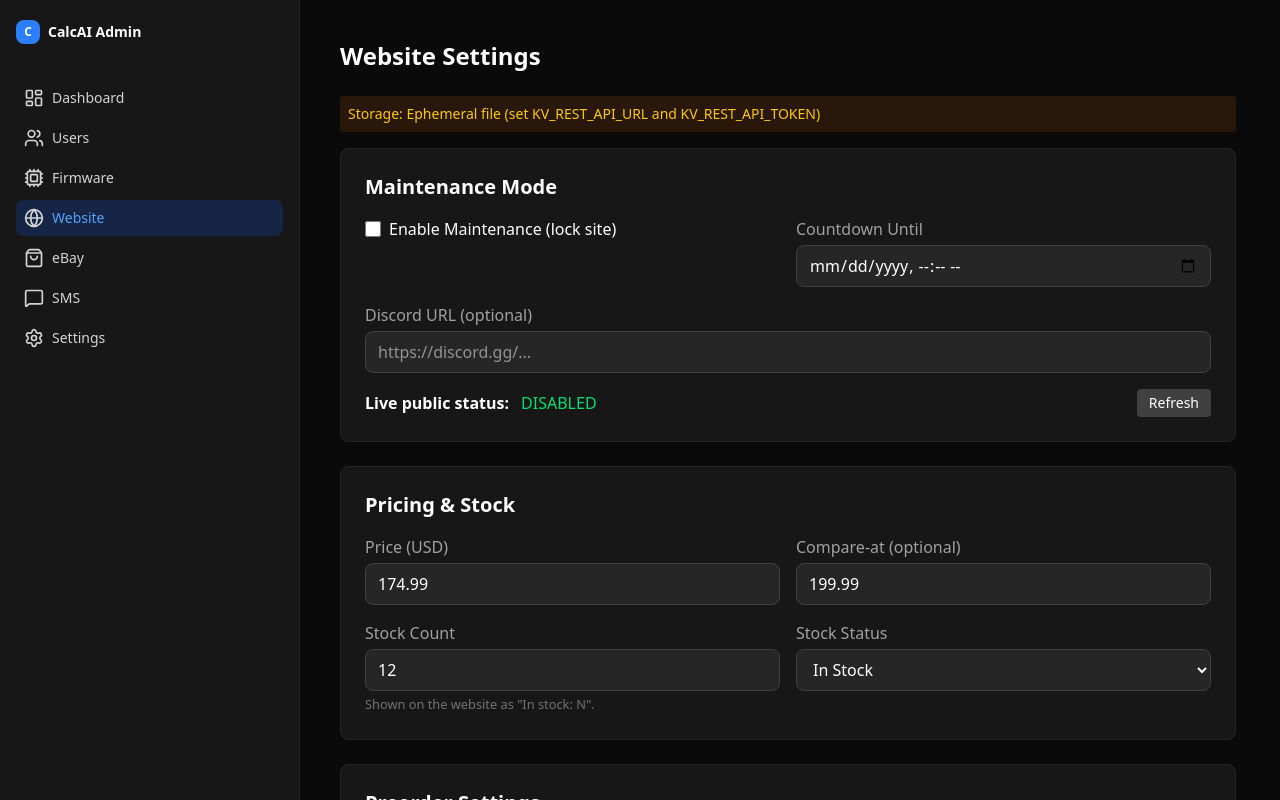
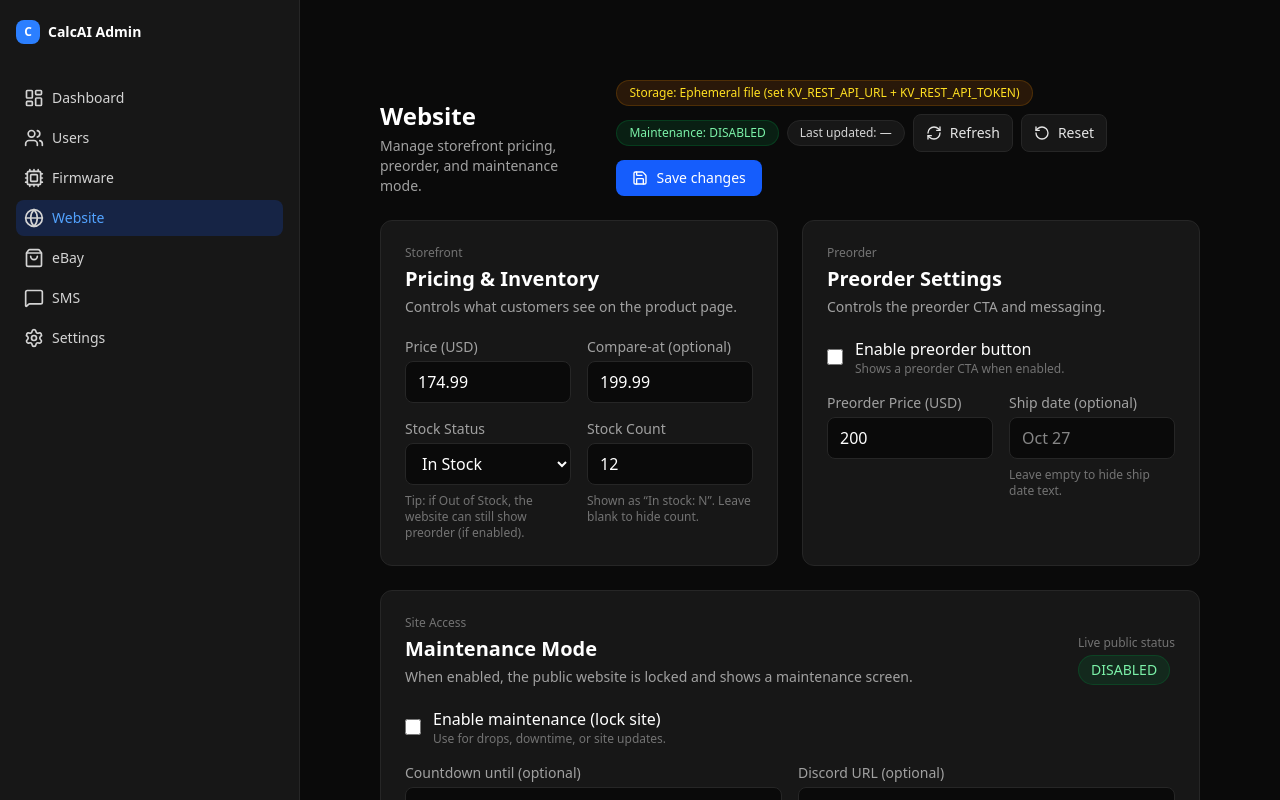
Before and after one commit to ceeazer1/calcai-management-dashboard, a Next.js app: page /website in a window 1280 px wide. Built offline with nearby package versions, Linux system fonts and the light colour scheme.

Commit message:
Dashboard: tidy Website settings layout

```diff
--- a/src/app/website/page.tsx
+++ b/src/app/website/page.tsx
@@ -1,6 +1,7 @@
 "use client";
 
 import { useState, useEffect } from "react";
+import { RefreshCw, RotateCcw, Save } from "lucide-react";
 
 interface MaintenanceSettings {
   enabled: boolean;
@@ -17,6 +18,7 @@ interface WebsiteSettings {
   preorderPrice: number | null;
   preorderShipDate: string;
   maintenance: MaintenanceSettings;
+  lastUpdated?: number;
   storage?: string;
 }
 
@@ -55,6 +57,7 @@ export default function WebsitePage() {
   const [maintenanceUntil, setMaintenanceUntil] = useState("");
   const [maintenanceDiscordUrl, setMaintenanceDiscordUrl] = useState("");
   const [storage, setStorage] = useState("");
+  const [lastUpdated, setLastUpdated] = useState<number>(0);
   const [saving, setSaving] = useState(false);
   const [liveStatus, setLiveStatus] = useState<string>("loading…");
   const [alert, setAlert] = useState<{ msg: string; type: "success" | "error" } | null>(null);
@@ -80,6 +83,7 @@ export default function WebsitePage() {
       setMaintenanceUntil(isoToLocalInput(j.maintenance?.until || ""));
       setMaintenanceDiscordUrl(j.maintenance?.discordUrl || "");
       setStorage(j.storage || "");
+      setLastUpdated(Number(j.lastUpdated || 0) || 0);
       refreshLive();
     } catch {
       showAlert("Failed to load settings", "error");
@@ -125,6 +129,7 @@ export default function WebsitePage() {
       if (!r.ok) throw new Error(j.error || "Save failed");
       showAlert("Saved successfully!", "success");
       if (j.storage) setStorage(j.storage);
+      if (j.settings?.lastUpdated) setLastUpdated(Number(j.settings.lastUpdated) || 0);
       refreshLive();
     } catch (e: unknown) {
       const msg = e instanceof Error ? e.message : "Save failed";
@@ -138,9 +143,75 @@ export default function WebsitePage() {
     loadSettings();
   }, []);
 
+  const storageLabel =
+    storage === "kv"
+      ? "Vercel KV (durable)"
+      : storage
+        ? "Ephemeral file (set KV_REST_API_URL + KV_REST_API_TOKEN)"
+        : "";
+
+  const liveEnabled = liveStatus.toUpperCase().includes("ENABLED");
+  const lastUpdatedLabel =
+    lastUpdated && Number.isFinite(lastUpdated) ? new Date(lastUpdated).toLocaleString() : "—";
+
   return (
-    <div className="max-w-4xl">
-      <h1 className="text-2xl font-bold text-white mb-6">Website Settings</h1>
+    <div className="p-6 md:p-10">
+      <div className="flex flex-col md:flex-row md:items-end md:justify-between gap-4 mb-6">
+        <div>
+          <h1 className="text-2xl font-bold text-white">Website</h1>
+          <p className="text-sm text-neutral-400 mt-1">Manage storefront pricing, preorder, and maintenance mode.</p>
+        </div>
+        <div className="flex flex-wrap items-center gap-2">
+          {storageLabel ? (
+            <span
+              className={`px-3 py-1 rounded-full text-xs border ${
+                storage === "kv"
+                  ? "bg-green-900/30 text-green-300 border-green-700/30"
+                  : "bg-yellow-900/30 text-yellow-300 border-yellow-700/30"
+              }`}
+              title="Storage backend for website settings"
+            >
+              Storage: {storageLabel}
+            </span>
+          ) : null}
+          <span
+            className={`px-3 py-1 rounded-full text-xs border ${
+              liveEnabled ? "bg-red-900/30 text-red-300 border-red-700/30" : "bg-green-900/30 text-green-300 border-green-700/30"
+            }`}
+            title="Public maintenance status"
+          >
+            Maintenance: {liveEnabled ? "ENABLED" : "DISABLED"}
+          </span>
+          <span className="px-3 py-1 rounded-full text-xs border bg-neutral-900 text-neutral-300 border-neutral-800">
+            Last updated: {lastUpdatedLabel}
+          </span>
+
+          <button
+            onClick={refreshLive}
+            className="inline-flex items-center gap-2 px-3 py-2 bg-neutral-900 border border-neutral-800 rounded-lg hover:bg-neutral-800 transition-colors text-sm text-neutral-200"
+            title="Refresh public status"
+          >
+            <RefreshCw className="h-4 w-4" />
+            Refresh
+          </button>
+          <button
+            onClick={loadSettings}
+            className="inline-flex items-center gap-2 px-3 py-2 bg-neutral-900 border border-neutral-800 rounded-lg hover:bg-neutral-800 transition-colors text-sm text-neutral-200"
+            title="Reload settings (discard unsaved changes)"
+          >
+            <RotateCcw className="h-4 w-4" />
+            Reset
+          </button>
+          <button
+            onClick={saveSettings}
+            disabled={saving}
+            className="inline-flex items-center gap-2 px-4 py-2 bg-blue-600 hover:bg-blue-500 disabled:opacity-60 rounded-lg text-sm font-medium text-white transition-colors"
+          >
+            <Save className="h-4 w-4" />
+            {saving ? "Saving…" : "Save changes"}
+          </button>
+        </div>
+      </div>
 
       {alert && (
         <div className={`mb-4 p-3 rounded-lg ${alert.type === "error" ? "bg-red-900/50 text-red-300" : "bg-green-900/50 text-green-300"}`}>
@@ -148,92 +219,177 @@ export default function WebsitePage() {
         </div>
       )}
 
-      {storage && (
-        <div className={`mb-4 p-2 rounded text-sm ${storage === "kv" ? "bg-green-900/30 text-green-400" : "bg-yellow-900/30 text-yellow-400"}`}>
-          Storage: {storage === "kv" ? "Vercel KV (durable)" : "Ephemeral file (set KV_REST_API_URL and KV_REST_API_TOKEN)"}
-        </div>
-      )}
+      <div className="grid grid-cols-1 lg:grid-cols-2 gap-6">
+        {/* Storefront */}
+        <div className="bg-neutral-900 rounded-xl p-6 border border-neutral-800">
+          <div className="mb-1 text-xs text-neutral-500">Storefront</div>
+          <h2 className="text-xl font-semibold text-white mb-1">Pricing & Inventory</h2>
+          <p className="text-sm text-neutral-400 mb-5">
+            Controls what customers see on the product page.
+          </p>
 
-      {/* Maintenance Mode */}
-      <div className="bg-neutral-900 rounded-lg p-6 border border-neutral-800 mb-6">
-        <h2 className="text-xl font-semibold text-white mb-4">Maintenance Mode</h2>
           <div className="grid grid-cols-1 md:grid-cols-2 gap-4">
             <div>
-            <label className="flex items-center gap-2 text-white">
-              <input type="checkbox" checked={maintenanceEnabled} onChange={(e) => setMaintenanceEnabled(e.target.checked)} className="w-4 h-4" />
-              Enable Maintenance (lock site)
-            </label>
+              <label className="block text-neutral-400 mb-1 text-sm">Price (USD)</label>
+              <input
+                type="number"
+                step="0.01"
+                min="0"
+                value={price}
+                onChange={(e) => setPrice(e.target.value)}
+                placeholder="174.99"
+                className="w-full bg-neutral-950 border border-neutral-800 rounded-lg px-3 py-2 text-white focus:outline-none focus:border-blue-500"
+              />
             </div>
             <div>
-            <label className="block text-neutral-400 mb-1">Countdown Until</label>
-            <input type="datetime-local" value={maintenanceUntil} onChange={(e) => setMaintenanceUntil(e.target.value)} className="w-full bg-neutral-800 border border-neutral-700 rounded-lg px-3 py-2 text-white" />
-          </div>
-          <div className="md:col-span-2">
-            <label className="block text-neutral-400 mb-1">Discord URL (optional)</label>
-            <input type="url" value={maintenanceDiscordUrl} onChange={(e) => setMaintenanceDiscordUrl(e.target.value)} placeholder="https://discord.gg/..." className="w-full bg-neutral-800 border border-neutral-700 rounded-lg px-3 py-2 text-white" />
-          </div>
-        </div>
-        <div className="mt-4 flex items-center gap-3">
-          <strong className="text-white">Live public status:</strong>
-          <span className={liveStatus.includes("ENABLED") ? "text-red-400" : "text-green-400"}>{liveStatus}</span>
-          <button onClick={refreshLive} className="bg-neutral-700 hover:bg-neutral-600 px-3 py-1 rounded text-white text-sm ml-auto">
-            Refresh
-          </button>
-        </div>
+              <label className="block text-neutral-400 mb-1 text-sm">Compare-at (optional)</label>
+              <input
+                type="number"
+                step="0.01"
+                min="0"
+                value={compareAt}
+                onChange={(e) => setCompareAt(e.target.value)}
+                placeholder="199.99"
+                className="w-full bg-neutral-950 border border-neutral-800 rounded-lg px-3 py-2 text-white focus:outline-none focus:border-blue-500"
+              />
             </div>
 
-      {/* Pricing & Stock */}
-      <div className="bg-neutral-900 rounded-lg p-6 border border-neutral-800 mb-6">
-        <h2 className="text-xl font-semibold text-white mb-4">Pricing & Stock</h2>
-        <div className="grid grid-cols-1 md:grid-cols-2 gap-4">
             <div>
-            <label className="block text-neutral-400 mb-1">Price (USD)</label>
-            <input type="number" step="0.01" min="0" value={price} onChange={(e) => setPrice(e.target.value)} placeholder="174.99" className="w-full bg-neutral-800 border border-neutral-700 rounded-lg px-3 py-2 text-white" />
-          </div>
-          <div>
-            <label className="block text-neutral-400 mb-1">Compare-at (optional)</label>
-            <input type="number" step="0.01" min="0" value={compareAt} onChange={(e) => setCompareAt(e.target.value)} placeholder="199.99" className="w-full bg-neutral-800 border border-neutral-700 rounded-lg px-3 py-2 text-white" />
-          </div>
-          <div>
-            <label className="block text-neutral-400 mb-1">Stock Count</label>
-            <input type="number" step="1" min="0" value={stockCount} onChange={(e) => setStockCount(e.target.value)} placeholder="12" className="w-full bg-neutral-800 border border-neutral-700 rounded-lg px-3 py-2 text-white" />
-            <small className="text-neutral-500">Shown on the website as &quot;In stock: N&quot;.</small>
-          </div>
-          <div>
-            <label className="block text-neutral-400 mb-1">Stock Status</label>
-            <select value={inStock ? "true" : "false"} onChange={(e) => setInStock(e.target.value === "true")} className="w-full bg-neutral-800 border border-neutral-700 rounded-lg px-3 py-2 text-white">
+              <label className="block text-neutral-400 mb-1 text-sm">Stock Status</label>
+              <select
+                value={inStock ? "true" : "false"}
+                onChange={(e) => setInStock(e.target.value === "true")}
+                className="w-full bg-neutral-950 border border-neutral-800 rounded-lg px-3 py-2 text-white focus:outline-none focus:border-blue-500"
+              >
                 <option value="true">In Stock</option>
                 <option value="false">Out of Stock</option>
               </select>
+              <div className="text-xs text-neutral-500 mt-2">
+                Tip: if Out of Stock, the website can still show preorder (if enabled).
+              </div>
+            </div>
+            <div>
+              <label className="block text-neutral-400 mb-1 text-sm">Stock Count</label>
+              <input
+                type="number"
+                step="1"
+                min="0"
+                value={stockCount}
+                onChange={(e) => setStockCount(e.target.value)}
+                placeholder="12"
+                className="w-full bg-neutral-950 border border-neutral-800 rounded-lg px-3 py-2 text-white focus:outline-none focus:border-blue-500"
+              />
+              <div className="text-xs text-neutral-500 mt-2">Shown as “In stock: N”. Leave blank to hide count.</div>
             </div>
           </div>
         </div>
 
         {/* Preorder */}
-      <div className="bg-neutral-900 rounded-lg p-6 border border-neutral-800 mb-6">
-        <h2 className="text-xl font-semibold text-white mb-4">Preorder Settings</h2>
+        <div className="bg-neutral-900 rounded-xl p-6 border border-neutral-800">
+          <div className="mb-1 text-xs text-neutral-500">Preorder</div>
+          <h2 className="text-xl font-semibold text-white mb-1">Preorder Settings</h2>
+          <p className="text-sm text-neutral-400 mb-5">Controls the preorder CTA and messaging.</p>
+
           <div className="grid grid-cols-1 md:grid-cols-2 gap-4">
+            <div className="md:col-span-2">
+              <label className="flex items-center gap-3 text-white">
+                <input
+                  type="checkbox"
+                  checked={preorderEnabled}
+                  onChange={(e) => setPreorderEnabled(e.target.checked)}
+                  className="w-4 h-4"
+                />
                 <div>
-            <label className="flex items-center gap-2 text-white">
-              <input type="checkbox" checked={preorderEnabled} onChange={(e) => setPreorderEnabled(e.target.checked)} className="w-4 h-4" />
-              Enable Preorder Button
+                  <div className="font-medium">Enable preorder button</div>
+                  <div className="text-xs text-neutral-500">Shows a preorder CTA when enabled.</div>
+                </div>
               </label>
             </div>
             <div>
-            <label className="block text-neutral-400 mb-1">Preorder Price (USD)</label>
-            <input type="number" step="0.01" min="0" value={preorderPrice} onChange={(e) => setPreorderPrice(e.target.value)} placeholder="200.00" className="w-full bg-neutral-800 border border-neutral-700 rounded-lg px-3 py-2 text-white" />
+              <label className="block text-neutral-400 mb-1 text-sm">Preorder Price (USD)</label>
+              <input
+                type="number"
+                step="0.01"
+                min="0"
+                value={preorderPrice}
+                onChange={(e) => setPreorderPrice(e.target.value)}
+                placeholder="200.00"
+                className="w-full bg-neutral-950 border border-neutral-800 rounded-lg px-3 py-2 text-white focus:outline-none focus:border-blue-500"
+              />
             </div>
-          <div className="md:col-span-2">
-            <label className="block text-neutral-400 mb-1">Preorder Ship Date (optional)</label>
-            <input type="text" value={preorderShipDate} onChange={(e) => setPreorderShipDate(e.target.value)} placeholder="Oct 27" className="w-full bg-neutral-800 border border-neutral-700 rounded-lg px-3 py-2 text-white" />
-            <small className="text-neutral-500">Leave empty to hide ship date text.</small>
+            <div>
+              <label className="block text-neutral-400 mb-1 text-sm">Ship date (optional)</label>
+              <input
+                type="text"
+                value={preorderShipDate}
+                onChange={(e) => setPreorderShipDate(e.target.value)}
+                placeholder="Oct 27"
+                className="w-full bg-neutral-950 border border-neutral-800 rounded-lg px-3 py-2 text-white focus:outline-none focus:border-blue-500"
+              />
+              <div className="text-xs text-neutral-500 mt-2">Leave empty to hide ship date text.</div>
             </div>
           </div>
         </div>
 
-      <button onClick={saveSettings} disabled={saving} className="bg-blue-600 hover:bg-blue-700 disabled:opacity-50 px-6 py-3 rounded-lg text-white font-semibold">
-        {saving ? "Saving…" : "Save Changes"}
-      </button>
+        {/* Maintenance */}
+        <div className="bg-neutral-900 rounded-xl p-6 border border-neutral-800 lg:col-span-2">
+          <div className="mb-1 text-xs text-neutral-500">Site Access</div>
+          <div className="flex flex-col md:flex-row md:items-start md:justify-between gap-4 mb-5">
+            <div>
+              <h2 className="text-xl font-semibold text-white mb-1">Maintenance Mode</h2>
+              <p className="text-sm text-neutral-400">
+                When enabled, the public website is locked and shows a maintenance screen.
+              </p>
+            </div>
+            <div className="text-sm">
+              <div className="text-xs text-neutral-500 mb-1">Live public status</div>
+              <div className={`inline-flex items-center px-3 py-1 rounded-full border ${
+                liveEnabled ? "bg-red-900/30 text-red-300 border-red-700/30" : "bg-green-900/30 text-green-300 border-green-700/30"
+              }`}>
+                {liveStatus}
+              </div>
+            </div>
+          </div>
+
+          <div className="grid grid-cols-1 md:grid-cols-2 gap-4">
+            <div className="md:col-span-2">
+              <label className="flex items-center gap-3 text-white">
+                <input
+                  type="checkbox"
+                  checked={maintenanceEnabled}
+                  onChange={(e) => setMaintenanceEnabled(e.target.checked)}
+                  className="w-4 h-4"
+                />
+                <div>
+                  <div className="font-medium">Enable maintenance (lock site)</div>
+                  <div className="text-xs text-neutral-500">Use for drops, downtime, or site updates.</div>
+                </div>
+              </label>
+            </div>
+            <div>
+              <label className="block text-neutral-400 mb-1 text-sm">Countdown until (optional)</label>
+              <input
+                type="datetime-local"
+                value={maintenanceUntil}
+                onChange={(e) => setMaintenanceUntil(e.target.value)}
+                className="w-full bg-neutral-950 border border-neutral-800 rounded-lg px-3 py-2 text-white focus:outline-none focus:border-blue-500"
+              />
+              <div className="text-xs text-neutral-500 mt-2">Uses your local time; saved as UTC ISO.</div>
+            </div>
+            <div>
+              <label className="block text-neutral-400 mb-1 text-sm">Discord URL (optional)</label>
+              <input
+                type="url"
+                value={maintenanceDiscordUrl}
+                onChange={(e) => setMaintenanceDiscordUrl(e.target.value)}
+                placeholder="https://discord.gg/..."
+                className="w-full bg-neutral-950 border border-neutral-800 rounded-lg px-3 py-2 text-white focus:outline-none focus:border-blue-500"
+              />
+              <div className="text-xs text-neutral-500 mt-2">Displayed on the maintenance screen.</div>
+            </div>
+          </div>
+        </div>
+      </div>
     </div>
   );
 }
```
Lines whose indentation alone changed are shown as unchanged.
